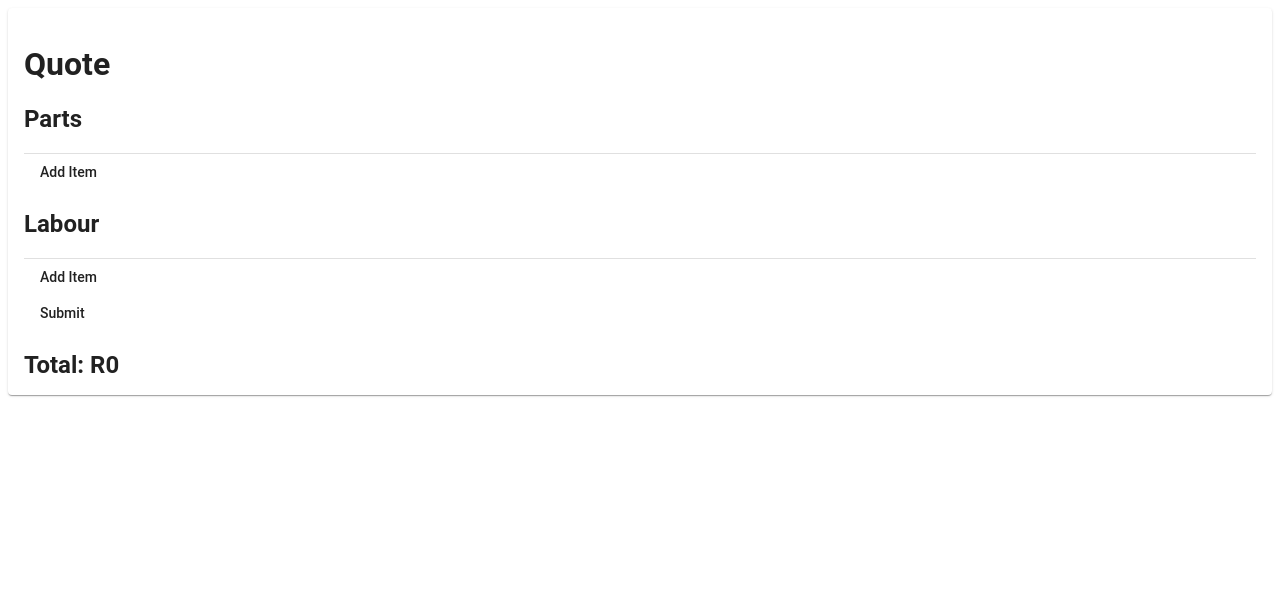
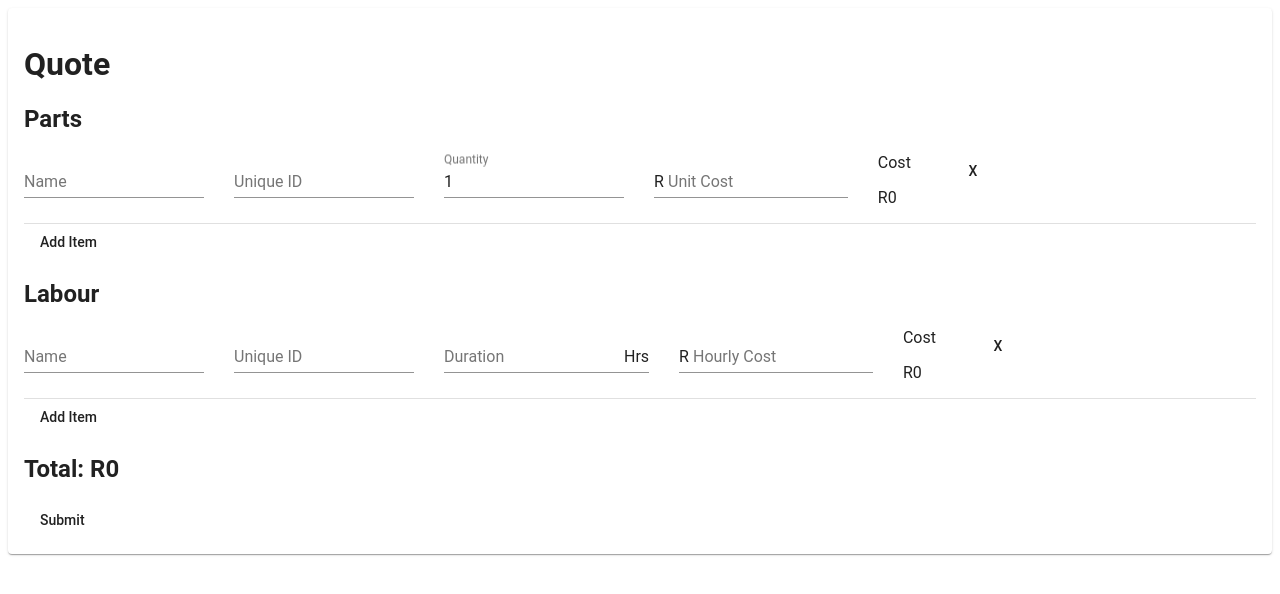
Before and after one commit to jamneck/angular-ddq, an Angular app: page / in a window 1280 px wide. Shown: the top 594 px of the page. Built offline with nearby package versions, Linux system fonts and the light colour scheme.

Commit message:
Add ability to remove part and labour items

```diff
--- a/src/app/create-quote/create-quote.component.html
+++ b/src/app/create-quote/create-quote.component.html
@@ -37,6 +37,10 @@
             <mat-label>Cost</mat-label>
             <p>R{{ partItemTotal(i) }}</p>
           </div>
+
+          <div>
+            <a mat-button (click)="removePart(i)">X</a>
+          </div>
         </div>
       </div>
       <mat-divider></mat-divider>
@@ -66,8 +70,8 @@
 
           <mat-form-field>
             <mat-label>Duration</mat-label>
-            <input matInput formControlName="duration">
-            <mat-hint align="end">Hours</mat-hint>
+            <input matInput formControlName="duration" placeholder="e.g. 1.5">
+            <span matSuffix>Hrs</span>
           </mat-form-field>
 
           <mat-form-field>
@@ -80,14 +84,17 @@
             <mat-label>Cost</mat-label>
             <p>R{{ labourItemTotal(i) }}</p>
           </div>
+
+          <div>
+            <a mat-button (click)="removeLabour(i)">X</a>
+          </div>
         </div>
       </div>
       <mat-divider></mat-divider>
       <a mat-button (click)="addLabour()">Add Item</a>
     </div>
+    <h2>Total: R{{ totalCost }}</h2>
 
-    <button mat-button [disabled]="!quoteForm.valid">Submit</button>
+    <button type="submit" mat-button [disabled]="!quoteForm.valid">Submit</button>
   </form>
-
-  <h2>Total: R{{ totalCost }}</h2>
 </mat-card>
--- a/src/app/create-quote/create-quote.component.ts
+++ b/src/app/create-quote/create-quote.component.ts
@@ -50,11 +50,18 @@ export class CreateQuoteComponent implements OnInit {
 
   initForm() {
     this.quoteForm = this.fb.group({
-      parts: this.fb.array([]),
-      labour: this.fb.array([]),
+      parts: this.fb.array([
+        this.partForm()
+      ]),
+      labour: this.fb.array([
+        this.labourForm()
+      ]),
       consumables: this.fb.array([]),
       other: this.fb.array([]),
     })
+
+    this.filteredPartNameOptions.push(this.partNameChanges());
+    this.filteredLabourNameOptions.push(this.labourNameChanges());
   }
 
   partForm() {
@@ -109,30 +116,6 @@ export class CreateQuoteComponent implements OnInit {
       )
   }
 
-  // partCostChanges() {
-  //   return this.parts.controls[this.parts.length - 1].get('cost').valueChanges
-  //     .subscribe(() => this.updateTotalCost())
-  // }
-
-  // labourCostChanges() {
-  //   return this.labour.controls[this.labour.length - 1].get('cost').valueChanges
-  //     .subscribe(() => this.updateTotalCost())
-  // }
-
-  // updateTotalCost() {
-  //   const sumParts = this.parts.controls
-  //     .map(e => e.get('cost').value)
-  //     .reduce((prev, curr) => prev + curr, 0);
-
-  //   const sumLabour = this.labour.controls
-  //     .map(e => e.get('cost').value)
-  //     .reduce((prev, curr) => prev + curr, 0);
-
-  //   this.quoteForm.patchValue(
-  //     {cost: sumParts + sumLabour}
-  //   )
-  // }
-
   get totalCost() {
     const sumParts = this.parts.controls
       .map(e => e.get('unit_cost').value * e.get('quantity').value)
@@ -154,13 +137,11 @@ export class CreateQuoteComponent implements OnInit {
   addPart() {
     this.parts.push(this.partForm());
     this.filteredPartNameOptions.push(this.partNameChanges());
-    // this.partCostChanges();
   }
 
   addLabour() {
     this.labour.push(this.labourForm());
     this.filteredLabourNameOptions.push(this.labourNameChanges());
-    // this.labourCostChanges();
   }
 
   onSubmit() {
@@ -182,4 +163,14 @@ export class CreateQuoteComponent implements OnInit {
     const item = this.labour.controls[i].value;
     return item.duration * item.hourly_cost
   }
+
+  removePart(i: number) {
+    this.filteredPartNameOptions.splice(i, 1);
+    this.parts.removeAt(i);
+  }
+
+  removeLabour(i: number) {
+    this.filteredLabourNameOptions.splice(i, 1);
+    this.labour.removeAt(i);
+  }
 }
```
